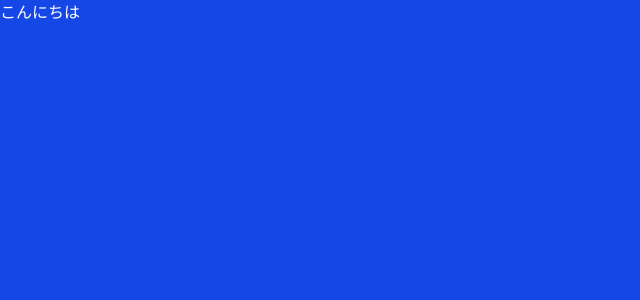
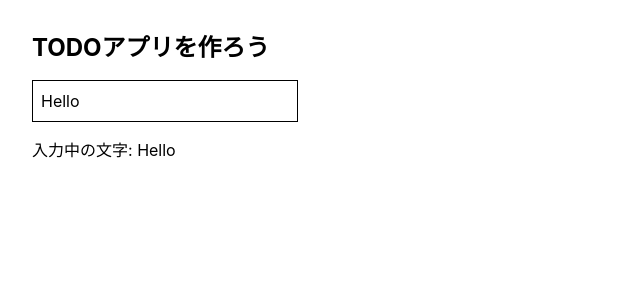
Before and after one commit to nozawana/Create-a-codespace, a React (Vite) app: page / in a window 1280 px wide. Shown: the top 300 px of the page, without its empty margins (0-640 px from the left). Built offline with nearby package versions, Linux system fonts and the light colour scheme.

Commit message:
デプロイ設定

```diff
--- a/src/App.tsx
+++ b/src/App.tsx
@@ -1,9 +1,18 @@
-import './App.css'
-function App() {
+import { useState } from "react";
+
+export default function App() {
+  const [text, setText] = useState<string>("Hello");
+
   return (
-    <div className="bg-blue-700 text-white h-screen">
-      こんにちは
+    <div className="p-8">
+      <h1 className="text-2xl font-bold mb-4">TODOアプリを作ろう</h1>
+      <input
+        type="text"
+        value={text}
+        onChange={(e) => setText(e.target.value)}
+        className="border p-2 mr-2"
+      />
+      <p className="mt-4">入力中の文字: {text}</p>
     </div>
-  )
+  );
 }
-export default App
```
